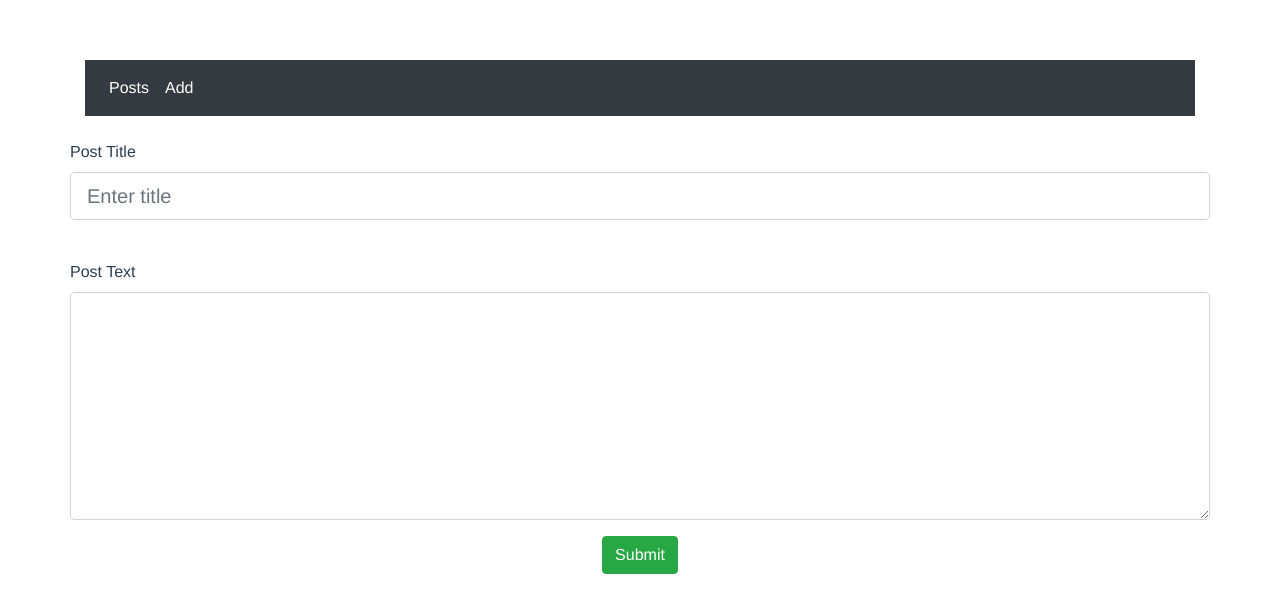
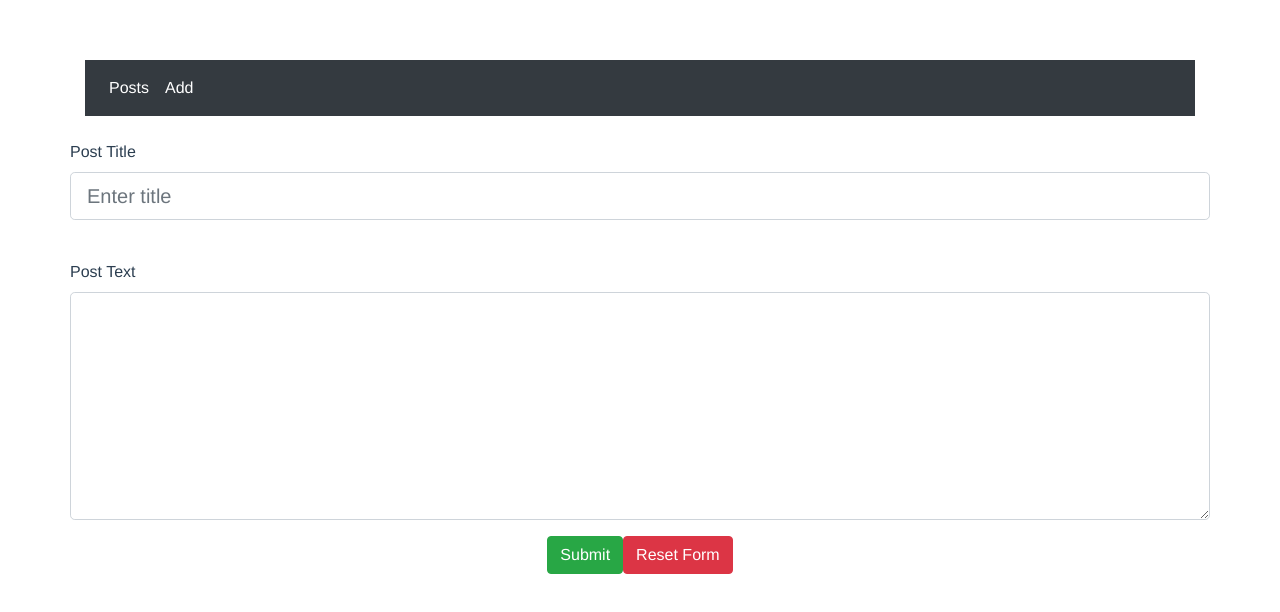
Before and after one commit to biljana94/blog-app, a Vue app: page /add in a window 1280 px wide. Shown: the top 612 px of the page. Built offline with nearby package versions, Linux system fonts and the light colour scheme.

Commit message:
Reset Form

```diff
--- a/src/components/AddPost.vue
+++ b/src/components/AddPost.vue
@@ -16,6 +16,7 @@
                     <textarea v-model="newPost.text" class="form-control form-control-lg" rows="7"></textarea>
                 </div>
                 <button type="submit" class="btn btn-success">Submit</button>
+                <button @click="resetForm()" type="button" class="btn btn-danger">Reset Form</button>
             </form>
 
     </div>
@@ -40,6 +41,10 @@ export default {
                     this.$router.push({ path: '/posts' });
                     this.newPost = {};
                 })
+        },
+
+        resetForm() {
+            this.newPost = {};
         }
     },
 }
```
